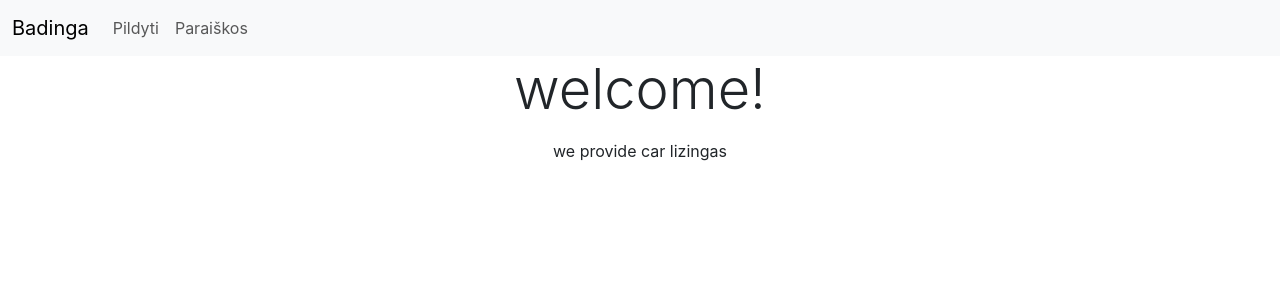
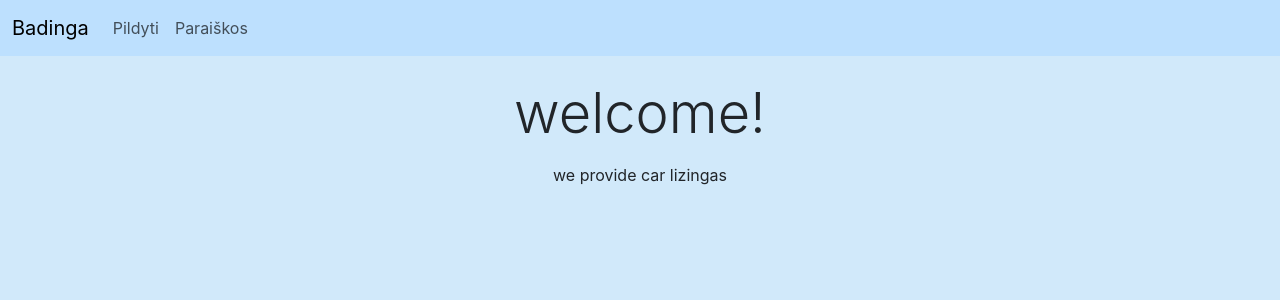
Before and after one commit to ekfoD/lizingo-sistema, a React (Create React App) app: page / in a window 1280 px wide. Shown: the top 300 px of the page. Built offline with nearby package versions, Linux system fonts and the light colour scheme.

Commit message:
styling dalykai pradėti

```diff
--- a/src/components/App.js
+++ b/src/components/App.js
@@ -13,21 +13,22 @@ function App() {
 
   return (
     <>
-      <div className="App">
-        <Navbar collapseOnSelect expand="sm" bg="light" data-bs-theme="light">
-          <NavBar />
-        </Navbar>
+        <div className="NavBar">
+          <Navbar collapseOnSelect expand="sm" data-bs-theme="light">
+            <NavBar />
+          </Navbar>
+        </div>
 
-        <body>
+      <body>
+        <div class="mt-4">
           <Routes>                                       {/* cia anksciau buvo Switch */}
-            <Route path='/pildyti'  element={<Form />}/>  { /* kai reikes calls i API or smth galima bus patuninti. see here  https://reactrouter.com/en/main/route/route */}
+            <Route path='/pildyti' element={<Form />}/>  { /* kai reikes calls i API or smth galima bus patuninti. see here  https://reactrouter.com/en/main/route/route */}
             <Route path='/paraiskos' element={<RequestList />}/>
             <Route path='/' element={<About />} />
           </Routes>
-        </body>
-      </div>
+        </div>
+      </body>
     </>
-
   );
 }
 
--- a/src/styles/App.css
+++ b/src/styles/App.css
@@ -1,14 +1,12 @@
-.App {
+Body {
+  background-color: #d1e9fa;
   text-align: center;
+  min-height: 100vh;
+  width: 100%;
+  margin: 0;
+  padding: 0;
 }
 
-/* .App-header {
-  background-color: #282c34;
-  min-height: 100vh;
-  display: flex;
-  flex-direction: column;
-  align-items: center;
-  justify-content: center;
-  font-size: calc(10px + 2vmin);
-  color: white;
-} */
+.NavBar {
+  background-color: #BDE0FE;
+}
```
Also changed, not shown: src/styles/NavBar.css (added).
